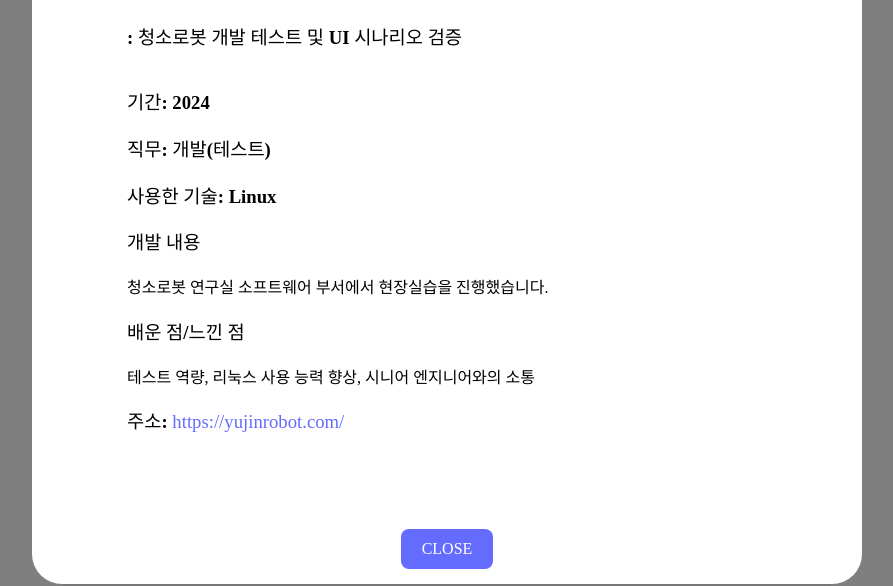
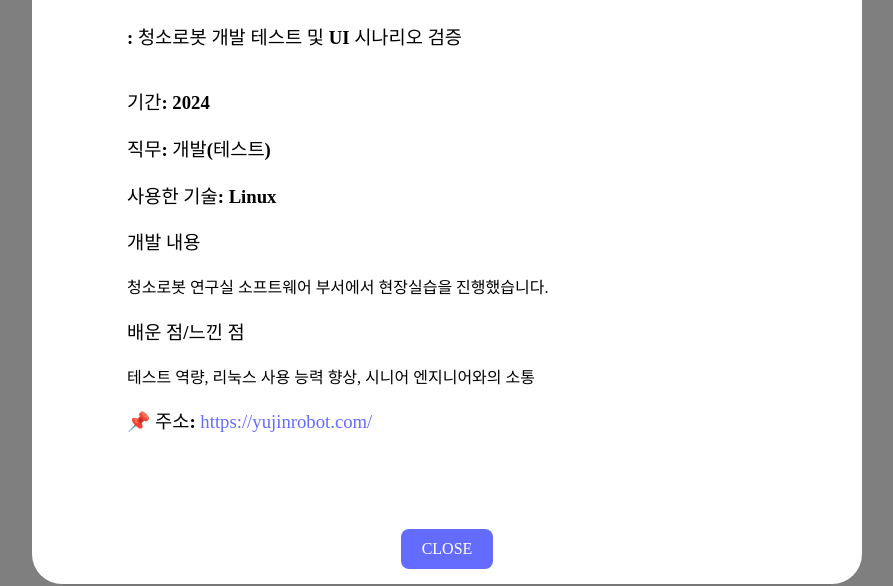
Before and after one commit to minjeongss/resume, a React (Vite) app: page / in a window 1280 px wide. Both pictures are taken after a click on the button 640 px from the left and 1001 px from the top of the page. Shown: the part 752-1338 px from the top of the page, without its empty margins (193-1086 px from the left). Built offline with nearby package versions, Linux system fonts and the light colour scheme; a web font is replaced by a local one.

Commit message:
feat: 모달창 content가 존재한다면 보여주도록 범위 제한

```diff
--- a/src/components/ContentProjectModal.tsx
+++ b/src/components/ContentProjectModal.tsx
@@ -91,11 +91,17 @@ const ContentProjectModal = ({project, closeModal}:ModalProps) => {
                     <h3>기간: {project.duration}</h3>
                     <h3>직무: {project.position}</h3>
                     <h3>사용한 기술: {project.tech}</h3>
-                    <h3>개발 내용</h3>
-                        <div>{project.content}</div>
-                    <h3>배운 점/느낀 점</h3>
-                        <div>{project.takeaway}</div>
-                    <h3>주소: <a href={project.link} target='_blank'>{project.link}</a></h3>
+                    {project.content &&
+                        <>
+                            <h3>개발 내용</h3>
+                                <div>{project.content}</div>
+                            <h3>배운 점/느낀 점</h3>
+                                <div>{project.takeaway}</div>
+                        </>
+                    }
+                    <h3>📌 주소: <a href={project.link} target='_blank'>
+                        {`${project.link}`}
+                    </a></h3>
                 </Content>
                 <Button onClick={closeModal}>CLOSE</Button>
             </ContainerFront>
```
Also changed, not shown: 1 other file (tests, documents, lock files or other folders).
